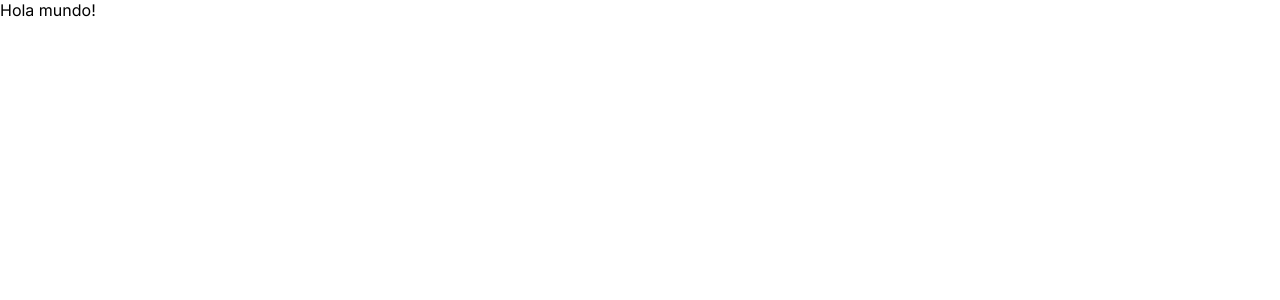
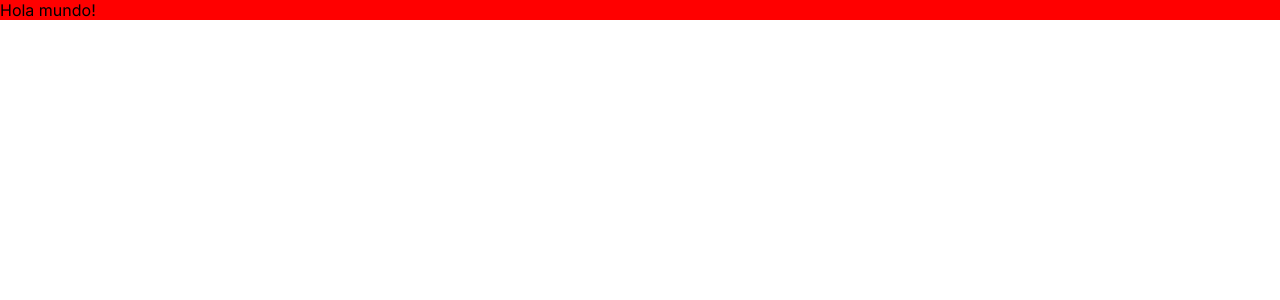
Before and after one commit to fpuentes-dev/calculator, a Next.js app: page / in a window 1280 px wide. Shown: the top 300 px of the page. Built offline with nearby package versions, Linux system fonts and the light colour scheme.

Commit message:
added sass dependency and views directory

```diff
--- a/next.config.js
+++ b/next.config.js
@@ -1,14 +1,14 @@
 /** @type {import('next').NextConfig} */
-const path = require("path");
+const path = require('path')
 
 const nextConfig = {
   reactStrictMode: false,
   swcMinify: true,
   webpack: (config) => {
-    config.resolve.alias["@calculator"] = path.resolve(__dirname, "src");
-    config.resolve.alias["@assets"] = path.resolve(__dirname, "public");
-    return config;
+    config.resolve.alias['@src'] = path.resolve(__dirname, 'src')
+    config.resolve.alias['@assets'] = path.resolve(__dirname, 'public')
+    return config
   },
-};
+}
 
-module.exports = nextConfig;
+module.exports = nextConfig
--- a/package.json
+++ b/package.json
@@ -16,6 +16,7 @@
     "next": "13.4.2",
     "react": "18.2.0",
     "react-dom": "18.2.0",
+    "sass": "^1.62.1",
     "typescript": "5.0.4"
   },
   "devDependencies": {
--- /dev/null
+++ b/src/app/not-found.tsx
@@ -0,0 +1,3 @@
+export default function Home() {
+  return <p>Not Found!</p>
+}
--- a/src/app/page.tsx
+++ b/src/app/page.tsx
@@ -1,3 +1,5 @@
-export default function Home() {
-  return <p>Hola mundo!</p>;
+import Home from '@src/views/Home'
+
+export default function Page() {
+  return <Home />
 }
--- /dev/null
+++ b/src/views/Home/Home.tsx
@@ -0,0 +1,9 @@
+import styles from './styles.module.scss'
+
+const { container } = styles
+
+const Home: React.FC = () => {
+  return <p className={container}>Hola mundo!</p>
+}
+
+export default Home
--- /dev/null
+++ b/src/views/Home/index.tsx
@@ -0,0 +1,2 @@
+import Home from './Home'
+export default Home
--- /dev/null
+++ b/src/views/Home/styles.module.scss
@@ -0,0 +1,3 @@
+.container {
+  background-color: red;
+}
--- a/tsconfig.json
+++ b/tsconfig.json
@@ -18,8 +18,8 @@
     "sourceMap": true,
     "inlineSources": true,
     "paths": {
-      "@calculator/*": ["src/*"],
-      "@calculator-test/*": ["test/*"]
+      "@src/*": ["src/*"],
+      "@test/*": ["test/*"]
     },
     "plugins": [
       {
```
Also changed, not shown: src/app/layout.tsx (+10 -14 lines), src/app/page.module.css (deleted), 1 other file (tests, documents, lock files or other folders).
